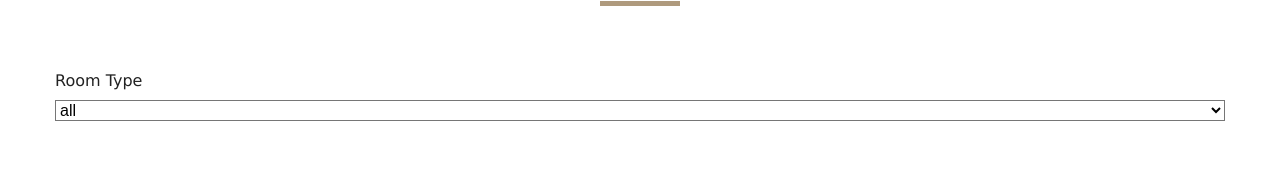
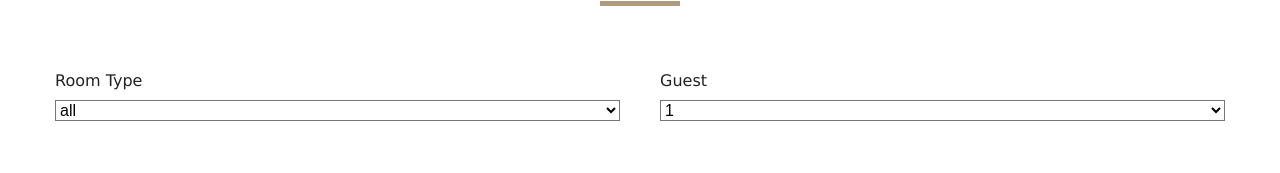
Before and after one commit to asif-hyder/hotel-reservation-site, a React (Create React App) app: page /rooms in a window 1280 px wide. Shown: the part 681-854 px from the top of the page. Built offline with nearby package versions, Linux system fonts and the light colour scheme.

Commit message:
filter by type and guest have been done

```diff
--- a/src/components/room-filter/RoomFilter.js
+++ b/src/components/room-filter/RoomFilter.js
@@ -8,14 +8,18 @@ const uniqueValue = (items, value) => {
 };
 
 const RoomFilter = ({ context }) => {
-  const { rooms, type, handleChange } = context;
+  const { rooms, type, handleChange, capacity } = context;
 
   // const t = useContext(RoomContext)
   // console.log(type)
   // console.log(context)
 
+
+
   let types = uniqueValue(rooms, "type");
   types = ["all", ...types];
+
+  let guest = uniqueValue(rooms, 'capacity')
   return (
     <div className="room__filter">
       <SectionTilte title="Search rooms" />
@@ -37,6 +41,23 @@ const RoomFilter = ({ context }) => {
             ))}
           </select>
         </div>
+        {/* select guest */}
+        <div className="form-group">
+          <label htmlFor="capacity"> guest</label>
+          <select
+            name="capacity"
+            id="capacity"
+            value={capacity}
+            className="form-control"
+            onChange={handleChange}
+          >
+            {guest.map((item, i) => (
+              <option value={item} key={i}>
+                {item}
+              </option>
+            ))}
+          </select>
+        </div>
       </form>
     </div>
   );
--- a/src/context/rooms/RoomProvider.js
+++ b/src/context/rooms/RoomProvider.js
@@ -8,7 +8,6 @@ const RoomProvider = ({ children }) => {
     sortedRooms: [],
     featuredRooms: [],
     loading: true,
-    // type: "double",
     type: "all",
     capacity: 1,
     price: 0,
@@ -39,7 +38,7 @@ const RoomProvider = ({ children }) => {
 
     let maxPrice = Math.max(...rooms.map((room) => room.price));
     let maxSize = Math.max(...rooms.map((room) => room.size));
-    setState({
+    setState((state) => ({
       ...state,
       rooms: rooms,
       sortedRooms: rooms,
@@ -48,8 +47,7 @@ const RoomProvider = ({ children }) => {
       price: maxPrice,
       maxPrice: maxPrice,
       maxSize: maxSize,
-    });
-    // eslint-disable-next-line
+    }));
   }, []);
 
   const getRoom = (slug) => {
@@ -65,31 +63,43 @@ const RoomProvider = ({ children }) => {
     const target = event.target;
     const value = event.type === "checkbox" ? target.checked : target.value;
     const name = event.target.name;
-    setState(
-      {
-        ...state,
+    setState((prevState) => ({
+      ...prevState,
       [name]: value,
-      },
-      filterRooms()
-    );
+    }));
   };
 
   const filterRooms = () => {
-    let {rooms, type} = state
+    let { rooms, type, capacity } = state;
 
-    let tempRooms = [...rooms]
-    // console.log(tempRooms)
-    if(type !== "all"){
-        tempRooms = tempRooms.filter(room => room.type=== type)
+    let tempRooms = [...rooms];
+
+    //
+    capacity = parseInt(capacity);
+
+    // filtering the rooms by types
+    if (type !== "all") {
+      tempRooms = tempRooms.filter((room) => room.type === type);
     }
-    console.log(tempRooms)
 
-    setState({
-        ...state,
-        sortedRooms: tempRooms
-    })
-    // console.log(state.sortedRooms)
+    // filtering the rooms by capacity
+
+    if (capacity !== 1) {
+      tempRooms = tempRooms.filter((room) => room.capacity >= capacity);
+    }
+    return tempRooms;
   };
+
+  useEffect(() => {
+    // Call filterRooms and update sortedRooms when dependencies change
+    const filteredRooms = filterRooms();
+    setState((prevState) => ({
+      ...prevState,
+      sortedRooms: filteredRooms,
+    }));
+    // eslint-disable-next-line
+  }, [state.type, state.capacity, state.rooms]);
+
   return (
     <RoomContext.Provider value={{ ...state, getRoom, handleChange }}>
       {children}
--- a/src/pages/rooms/Rooms.js
+++ b/src/pages/rooms/Rooms.js
@@ -12,7 +12,7 @@ import RoomContext from "../../context/rooms/roomContext";
 
 const Rooms = () => {
   const context = useContext(RoomContext);
-  // console.log(context)
+  // console.log(context.sortedRooms)
   return (
     <>
       <Hero heroClass="roomsHero" bgImg={images.img12}>
```
Lines whose indentation alone changed are shown as unchanged.
